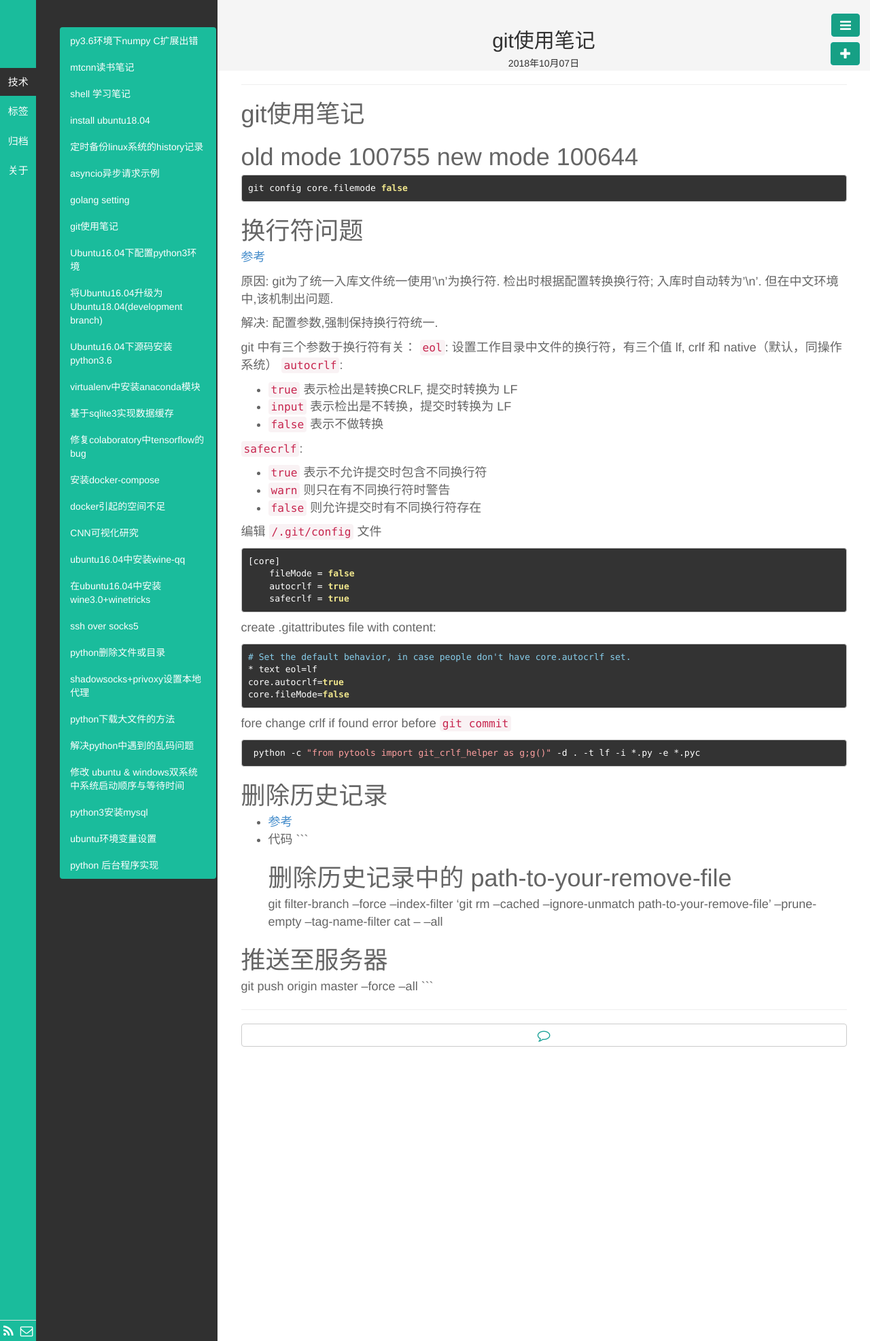
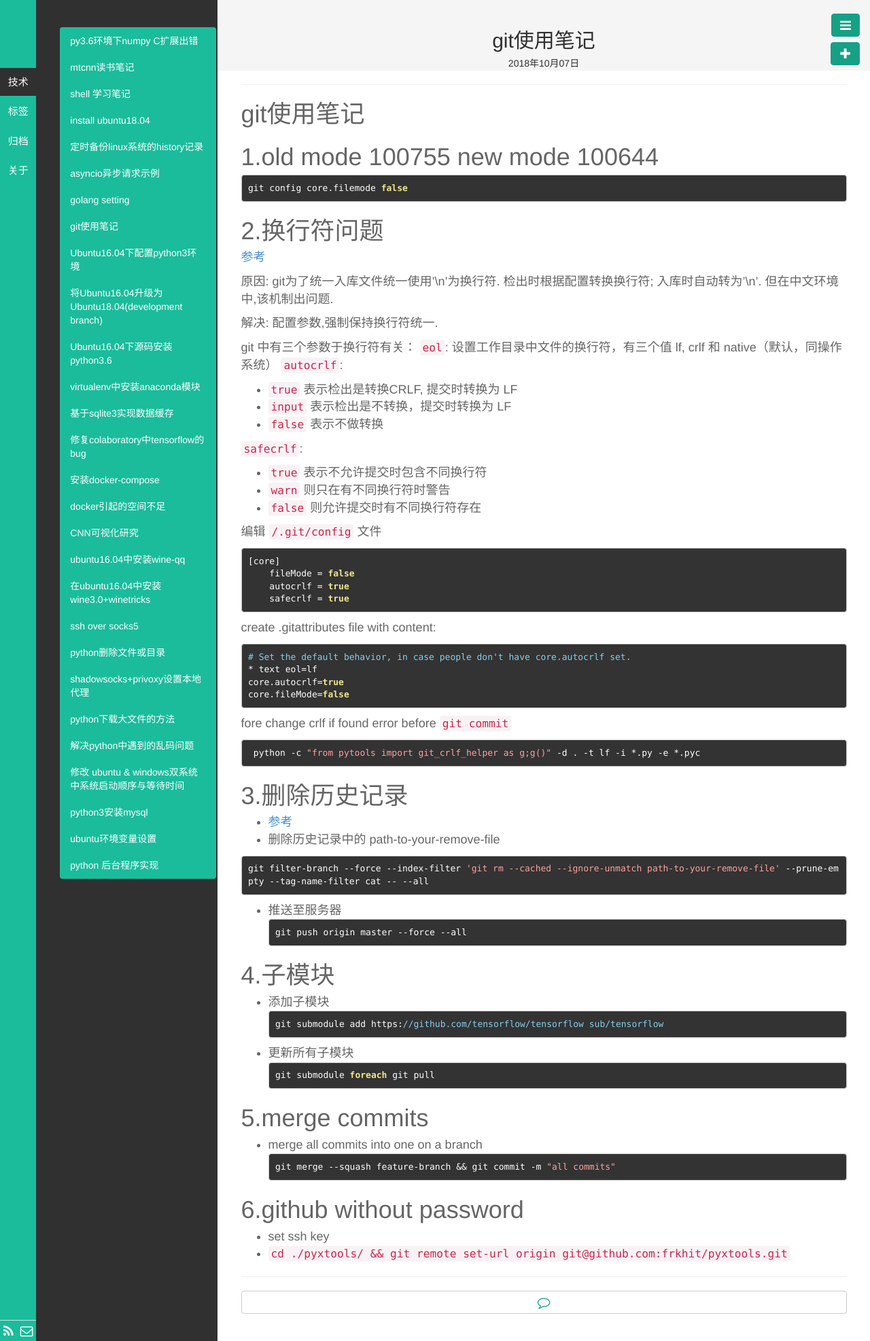
Before and after one commit to fengrk/frkhit.github.io, a Jekyll site: the page built from _posts/blog/2018-10-07-git_record.md, in a window 1280 px wide. Shown: the whole page at 68% size. Built offline with Jekyll 4.4.1, drawn with Linux system fonts in a browser that asks for light colours; Markdown is read by kramdown in place of the engine named in the settings.

Commit message:
[git record] update

````diff
--- a/_posts/blog/2018-10-07-git_record.md
+++ b/_posts/blog/2018-10-07-git_record.md
@@ -9,12 +9,12 @@ description:
 
 # git使用笔记
 
-# old mode 100755 new mode 100644
+# 1.old mode 100755 new mode 100644
 ```
 git config core.filemode false
 ```
 
-# 换行符问题
+# 2.换行符问题
 [参考](https://juejin.im/post/5ad21df05188257cc20db9de)
 
 原因: git为了统一入库文件统一使用'\n'为换行符. 检出时根据配置转换换行符; 入库时自动转为'\n'. 但在中文环境中,该机制出问题.
@@ -54,13 +54,34 @@ fore change crlf if found error before `git commit`
  python -c "from pytools import git_crlf_helper as g;g()" -d . -t lf -i *.py -e *.pyc
 ```
 
-# 删除历史记录
+# 3.删除历史记录
 - [参考](http://www.cnblogs.com/shines77/p/3460274.html)
-- 代码
+- 删除历史记录中的 path-to-your-remove-file
+
 ```
-# 删除历史记录中的 path-to-your-remove-file
 git filter-branch --force --index-filter 'git rm --cached --ignore-unmatch path-to-your-remove-file' --prune-empty --tag-name-filter cat -- --all
-
-# 推送至服务器
+```
+- 推送至服务器
+```
 git push origin master --force --all
 ```
+
+# 4.子模块
+- 添加子模块
+```
+git submodule add https://github.com/tensorflow/tensorflow sub/tensorflow
+```
+- 更新所有子模块
+```
+git submodule foreach git pull
+```
+
+# 5.merge commits
+- merge all commits into one on a branch
+```
+git merge --squash feature-branch && git commit -m "all commits"
+```
+
+# 6.github without password
+- set ssh key
+- `cd ./pyxtools/ && git remote set-url origin git@github.com:frkhit/pyxtools.git`
````
